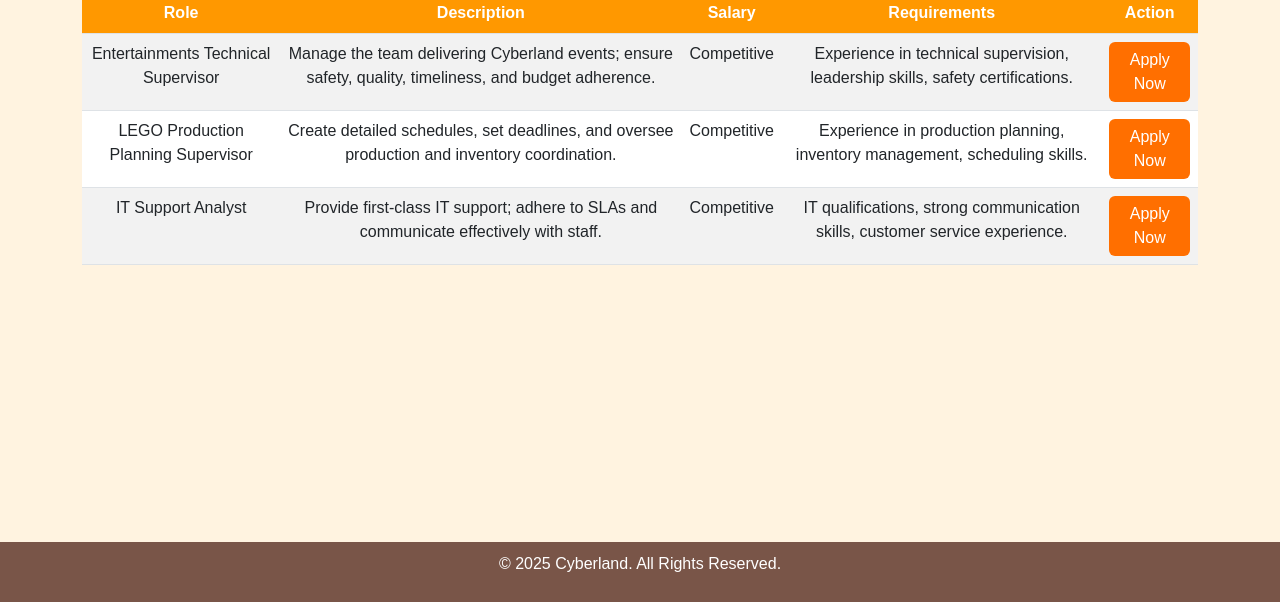
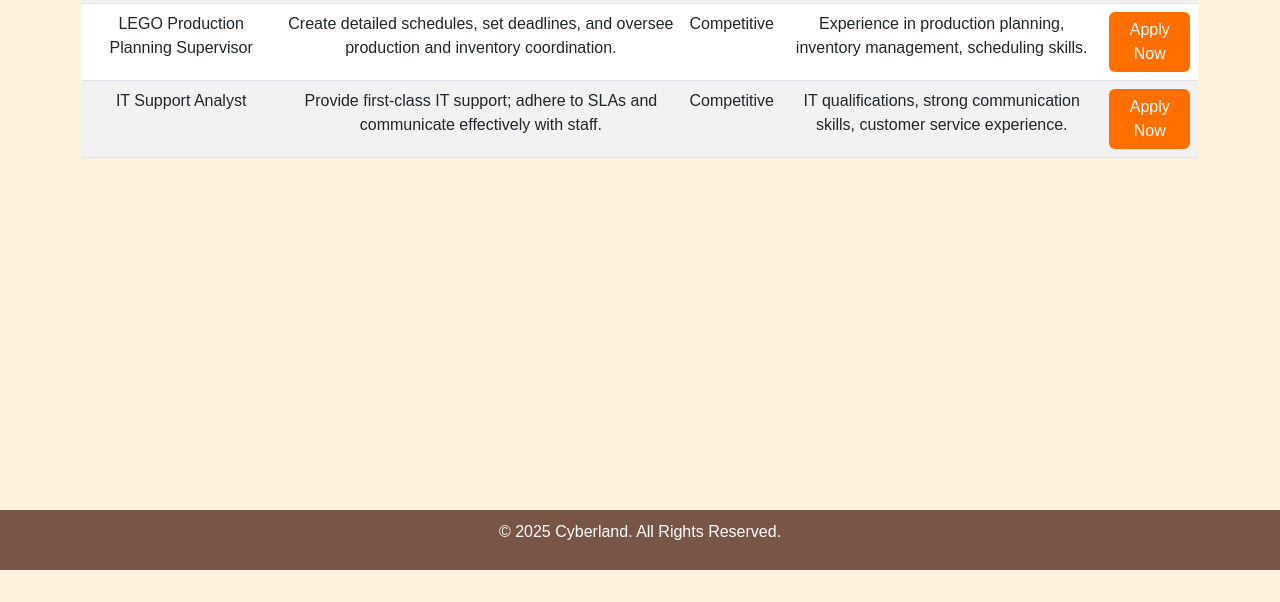
Before and after one commit to KartikAkolia/CyberlandWebsite, a plain HTML site: page vacancies.html in a window 1280 px wide. Shown: the part 306-908 px from the top of the page. After the commit the page ends 876 px from the top, so only its background shows below. Drawn offline with nearby package versions, Linux system fonts and the light colour scheme.

Commit message:
Vacancies Reduce Whitespace
- Added a 'vacancies-page' class to <main> in vacancies.html.
- Overrode the default main padding in style.css with .vacancies-page { padding-top: 20px !important; }.

```diff
--- a/style.css
+++ b/style.css
@@ -161,12 +161,10 @@ footer {
 
 /* Override for training page */
 .training-page {
-    /* Less top padding for a tighter layout */
     padding-top: 20px !important;
 }
 
-/* Text color override for training page headings & labels */
-.training-page h2,
-.training-page label {
-    color: #4E342E; /* Black or choose another 'corporate' color */
+/* Override for vacancies page to reduce top padding */
+.vacancies-page {
+    padding-top: 20px !important;
 }
--- a/vacancies.html
+++ b/vacancies.html
@@ -27,7 +27,8 @@
     </nav>
   </header>
 
-  <main class="container my-5">
+  <!-- Changed from my-5 to my-3, and added vacancies-page for custom styling -->
+  <main class="container my-3 vacancies-page">
     <h2>Vacancies</h2>
     <table class="table table-striped">
       <thead>
```
